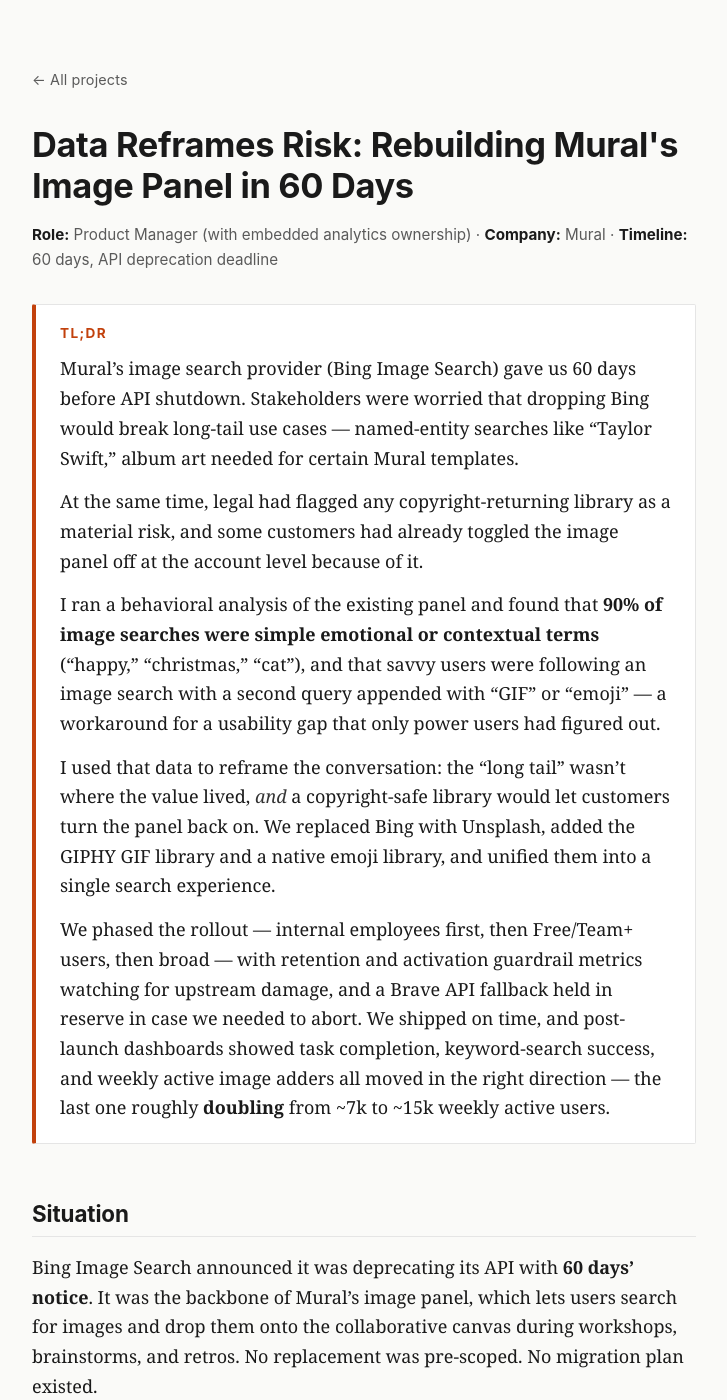
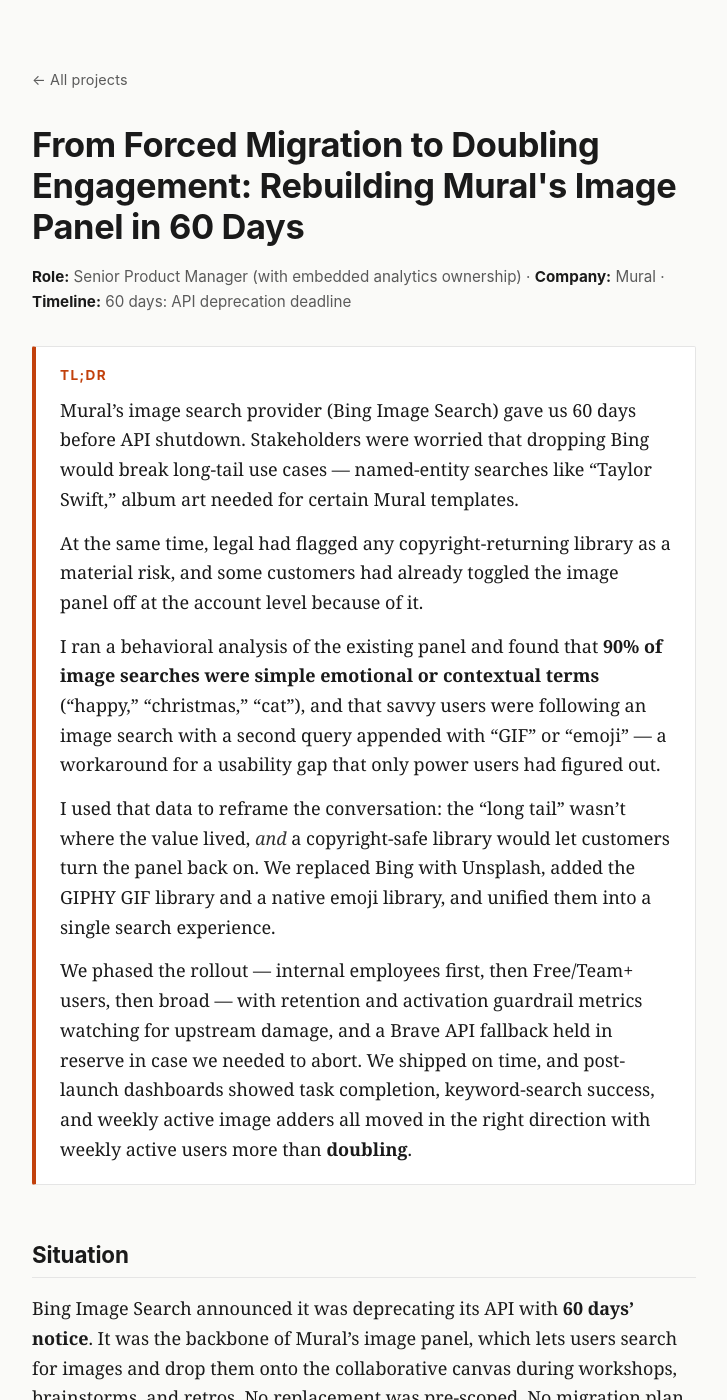
Before and after one commit to danbratton/portfolio, a Jekyll site: the page built from _projects/mural-image-panel.md, in a window 1280 px wide and 1400 px high. Shown: the whole window, without its empty margins (276-1003 px from the left). Built offline with Jekyll 4.4.1, drawn with Linux system fonts in a browser that asks for light colours; some of the changed text lies outside the part shown.

Commit message:
Update title and removed hard numbers

```diff
--- a/_projects/mural-image-panel.md
+++ b/_projects/mural-image-panel.md
@@ -1,14 +1,14 @@
 ---
-title: "Data Reframes Risk: Rebuilding Mural's Image Panel in 60 Days"
+title: "From Forced Migration to Doubling Engagement: Rebuilding Mural's Image Panel in 60 Days"
 description: "How behavioral analysis turned a forced API migration into a product upgrade that doubled weekly active image adders."
-role: "Product Manager (with embedded analytics ownership)"
+role: "Senior Product Manager (with embedded analytics ownership)"
 company: "Mural"
-timeline: "60 days, API deprecation deadline"
+timeline: "60 days: API deprecation deadline"
 card_headline: "Data reframes risk at Mural"
 card_image: /assets/images/projects/mural-image-panel.svg
 og_image: /assets/og/mural-image-panel.svg
 order: 1
-skills: "product discovery, partnering with engineering to spec event instrumentation (including session-grain design), SQL analysis, funnel definition, behavioral segmentation, stakeholder management across CS/Design/PM/Legal, memo-driven decision-making, scope negotiation under a hard deadline, phased rollout design, guardrail-metric selection, decision-making under noisy data, contingency planning, post-launch measurement."
+skills: "product discovery, partnering with engineering to spec event instrumentation (including session-grain design), SQL analysis, funnel definition, behavioral segmentation, stakeholder management across CS/Design/PM/Legal, scope negotiation under a hard deadline, phased rollout design, guardrail-metric selection, decision-making under noisy data, contingency planning, post-launch measurement."
 ---
 
 <div class="tldr" markdown="1">
@@ -23,7 +23,7 @@
 
 I used that data to reframe the conversation: the "long tail" wasn't where the value lived, *and* a copyright-safe library would let customers turn the panel back on. We replaced Bing with Unsplash, added the GIPHY GIF library and a native emoji library, and unified them into a single search experience.
 
-We phased the rollout — internal employees first, then Free/Team+ users, then broad — with retention and activation guardrail metrics watching for upstream damage, and a Brave API fallback held in reserve in case we needed to abort. We shipped on time, and post-launch dashboards showed task completion, keyword-search success, and weekly active image adders all moved in the right direction — the last one roughly **doubling** from ~7k to ~15k weekly active users.
+We phased the rollout — internal employees first, then Free/Team+ users, then broad — with retention and activation guardrail metrics watching for upstream damage, and a Brave API fallback held in reserve in case we needed to abort. We shipped on time, and post-launch dashboards showed task completion, keyword-search success, and weekly active image adders all moved in the right direction with weekly active users more than **doubling**.
 
 </div>
 
```
